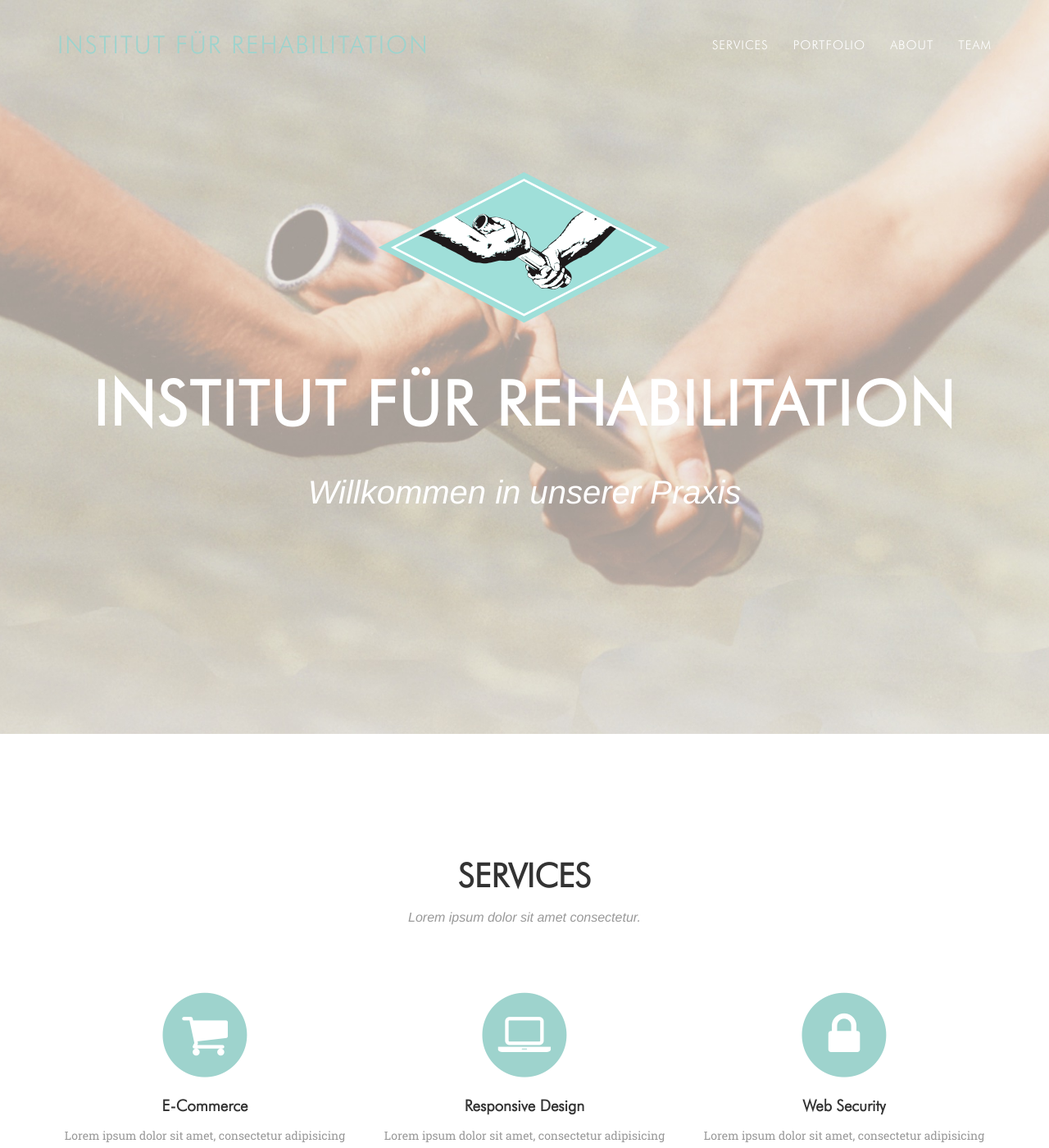
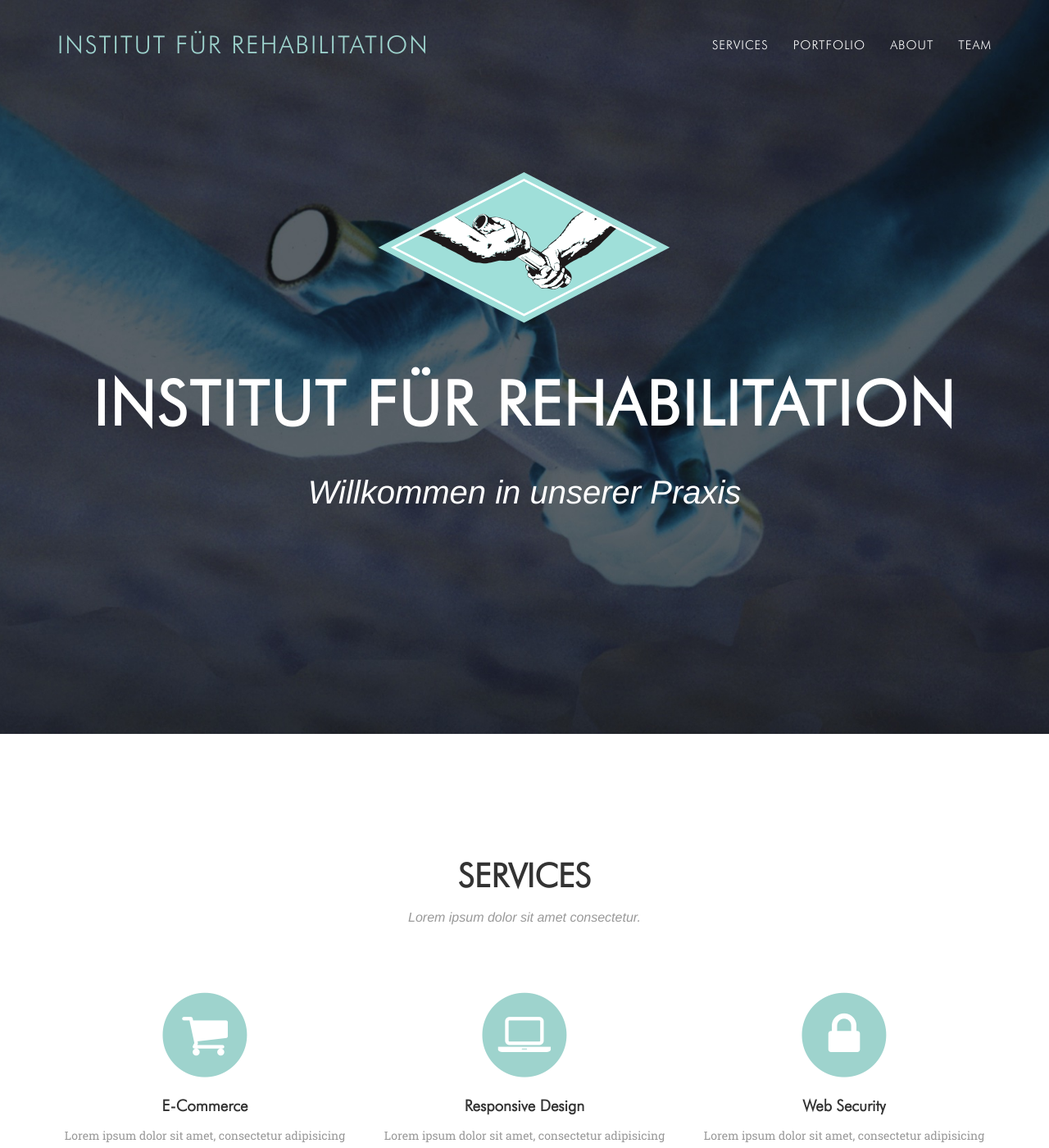
Before and after one commit to instreha/instreha.github.io, a Jekyll site: the page built from index.html, in a window 1280 px wide and 1400 px high. Shown: the whole window at 82% size. Built offline with Jekyll 4.4.1, drawn with Linux system fonts in a browser that asks for light colours; some web fonts are replaced.

Commit message:
Add dark header image

```diff
--- a/css/style.css
+++ b/css/style.css
@@ -267,7 +267,7 @@
 
   .navbar-default.navbar-shrink {
   padding: 10px 0;
-  background-color: #fff;
+  background-color: #222;
   }
 
   .navbar-default.navbar-shrink .navbar-brand {
@@ -279,7 +279,7 @@
   text-align: center;
   color: #fff;
   background-attachment: scroll;
-  background-image: url('{{ site.baseurl }}/img/header-bg2.jpg');
+  background-image: url('{{ site.baseurl }}/img/header-bg3.jpg');
   background-position: center center;
   background-repeat: none;
   -webkit-background-size: cover;
```
Also changed, not shown: img/header-bg3.jpg (added).
